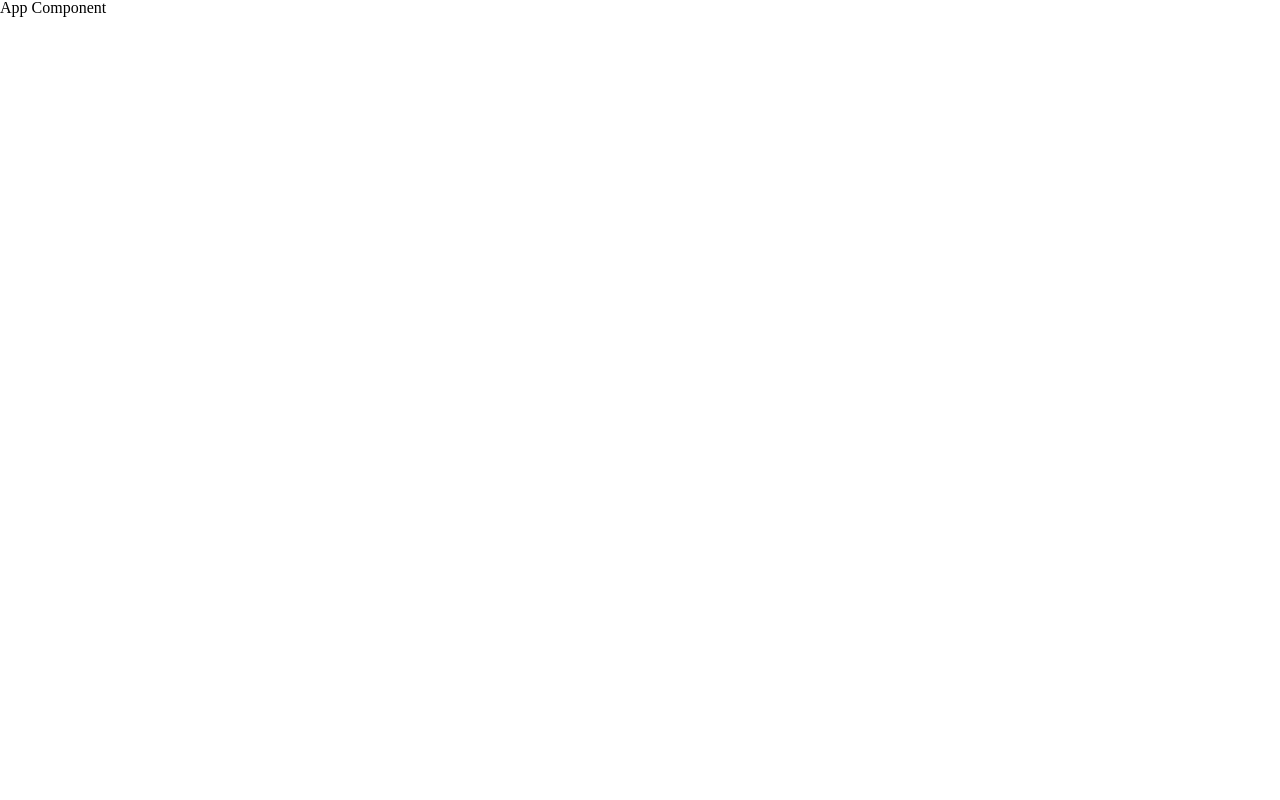
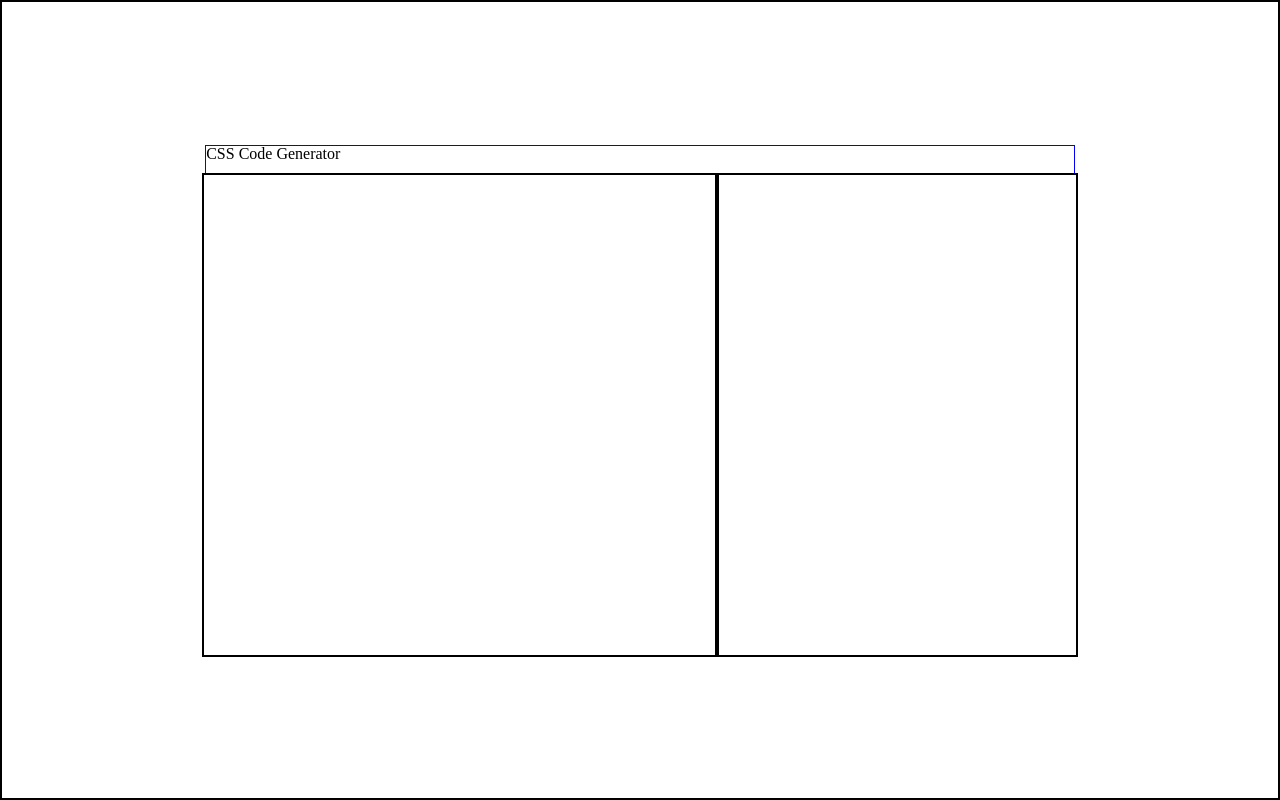
Before and after one commit to zacharybaca/css-gradient-tool, a React (Vite) app: page / in a window 1280 px wide. Built offline with nearby package versions, Linux system fonts and the light colour scheme.

Commit message:
created tool-container, preview, and options components

```diff
--- a/src/App.css
+++ b/src/App.css
@@ -0,0 +1,16 @@
+#app-container {
+    display: flex;
+    flex-direction: column;
+    justify-content: center;
+    align-items: center;
+    max-width: 100%;
+    height: 100vh;
+    box-sizing: border-box;
+    border: 2px solid black;
+}
+
+#app-container h1 {
+    width: 68%;
+    padding-bottom: 1%;
+    border: 1px solid blue;
+}
--- a/src/App.jsx
+++ b/src/App.jsx
@@ -1,12 +1,13 @@
-
+import ToolContainer from "./components/ToolContainer/ToolContainer";
 import './App.css'
 
 function App() {
 
 
   return (
-    <div>
-      <h1>App Component</h1>
+    <div id="app-container">
+      <h1>CSS Code Generator</h1>
+      <ToolContainer />
     </div>
   )
 }
--- /dev/null
+++ b/src/components/Options/Options.jsx
@@ -0,0 +1,9 @@
+import "./options.css";
+
+export default function Options() {
+    return (
+        <div id="options-container">
+
+        </div>
+    )
+}
--- /dev/null
+++ b/src/components/Options/options.css
@@ -0,0 +1,5 @@
+#options-container {
+    width: 35%;
+    height: 60vh;
+    border: 2px solid black;
+}
--- /dev/null
+++ b/src/components/Preview/Preview.jsx
@@ -0,0 +1,9 @@
+import "./preview.css";
+
+export default function Preview() {
+    return (
+        <div id="preview-container">
+
+        </div>
+    )
+}
--- /dev/null
+++ b/src/components/Preview/preview.css
@@ -0,0 +1,5 @@
+#preview-container {
+    width: 50%;
+    height: 60vh;
+    border: 2px solid black;
+}
--- /dev/null
+++ b/src/components/ToolContainer/ToolContainer.jsx
@@ -0,0 +1,12 @@
+import Preview from "../Preview/Preview";
+import Options from "../Options/Options";
+import "./tool-container.css";
+
+export default function ToolContainer() {
+    return (
+        <div id="tool-container">
+            <Preview />
+            <Options />
+        </div>
+    )
+}
--- /dev/null
+++ b/src/components/ToolContainer/tool-container.css
@@ -0,0 +1,7 @@
+#tool-container {
+    display: flex;
+    justify-content: center;
+    align-items: center;
+    width: 80%;
+    height: 60vh;
+}
```
